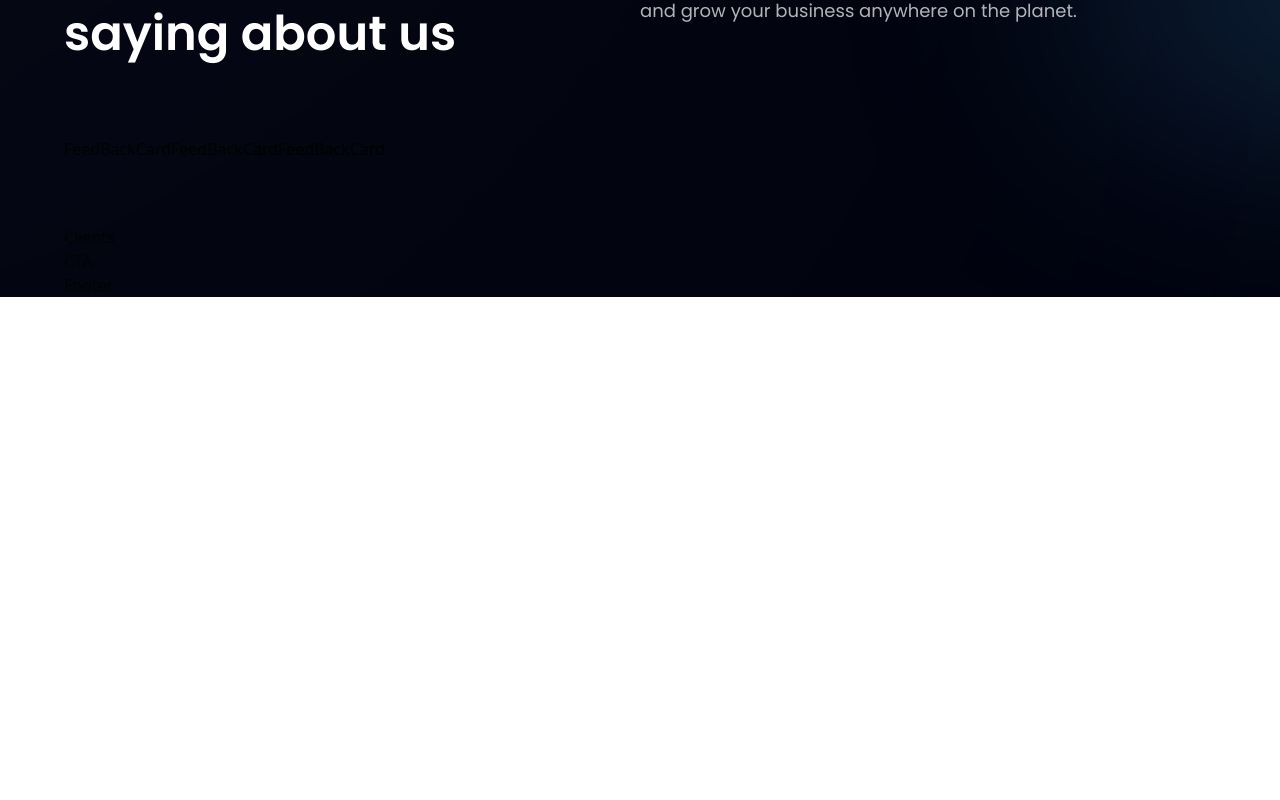
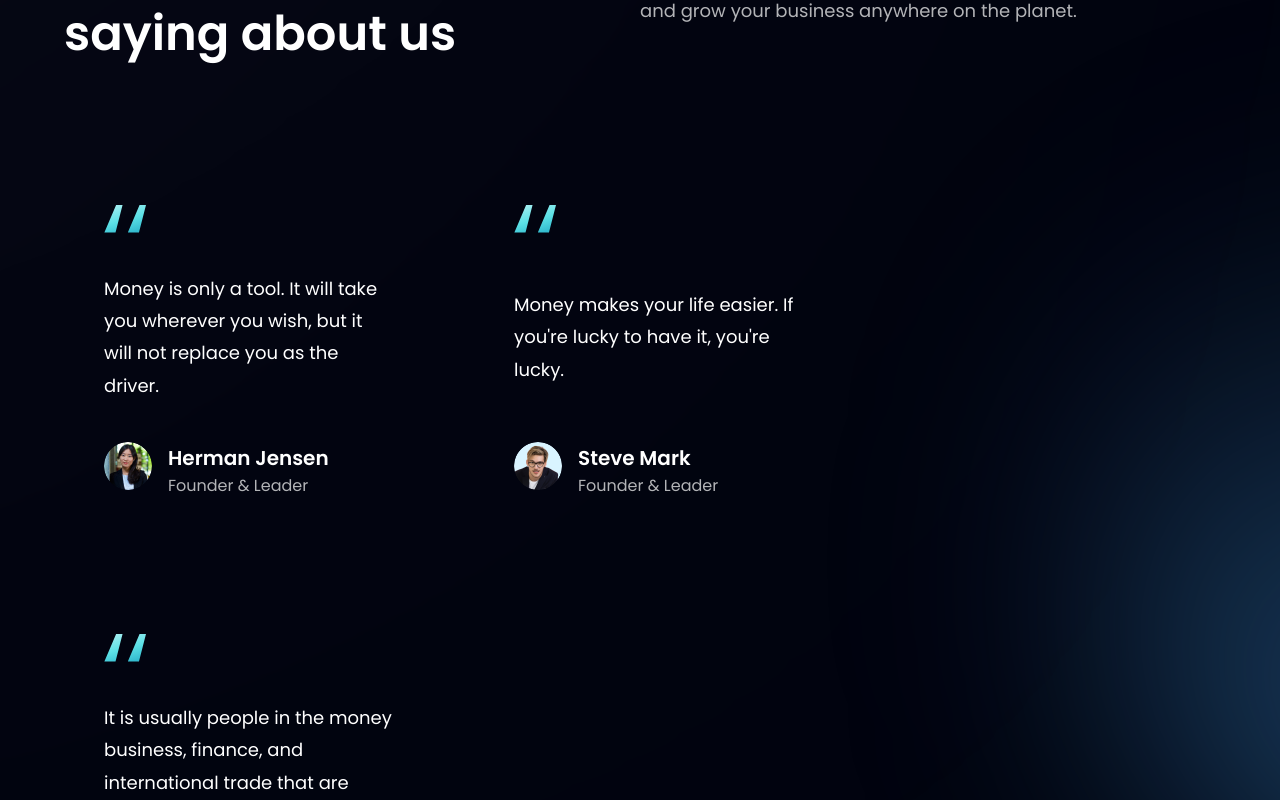
Before and after one commit to SoumyaSubhrajit/Mordern_Bank__App, a React (Vite) app in the folder mordern_bank_app/: page / in a window 1280 px wide. Shown: the part 2360-3160 px from the top of the page. Before the commit the page ends 2657 px from the top, so only its background shows below. Built offline with nearby package versions, Linux system fonts and the light colour scheme.

Commit message:
Adding Feedback section.

```diff
--- a/mordern_bank_app/src/components/FeedBackCard.jsx
+++ b/mordern_bank_app/src/components/FeedBackCard.jsx
@@ -1,7 +1,28 @@
-import React from 'react';
+import { quotes } from '../assets';
 
-function FeedBackCard() {
-  return <div>FeedBackCard</div>;
-}
+const FeedbackCard = ({ content, name, title, img }) => (
+  <div className='flex justify-between flex-col px-10 py-12 rounded-[20px]  max-w-[370px] md:mr-10 sm:mr-5 mr-0 my-5 feedback-card'>
+    <img
+      src={quotes}
+      alt='double_quotes'
+      className='w-[42.6px] h-[27.6px] object-contain'
+    />
+    <p className='font-poppins font-normal text-[18px] leading-[32.4px] text-white my-10'>
+      {content}
+    </p>
 
-export default FeedBackCard;
+    <div className='flex flex-row'>
+      <img src={img} alt={name} className='w-[48px] h-[48px] rounded-full' />
+      <div className='flex flex-col ml-4'>
+        <h4 className='font-poppins font-semibold text-[20px] leading-[32px] text-white'>
+          {name}
+        </h4>
+        <p className='font-poppins font-normal text-[16px] leading-[24px] text-dimWhite'>
+          {title}
+        </p>
+      </div>
+    </div>
+  </div>
+);
+
+export default FeedbackCard;
```
